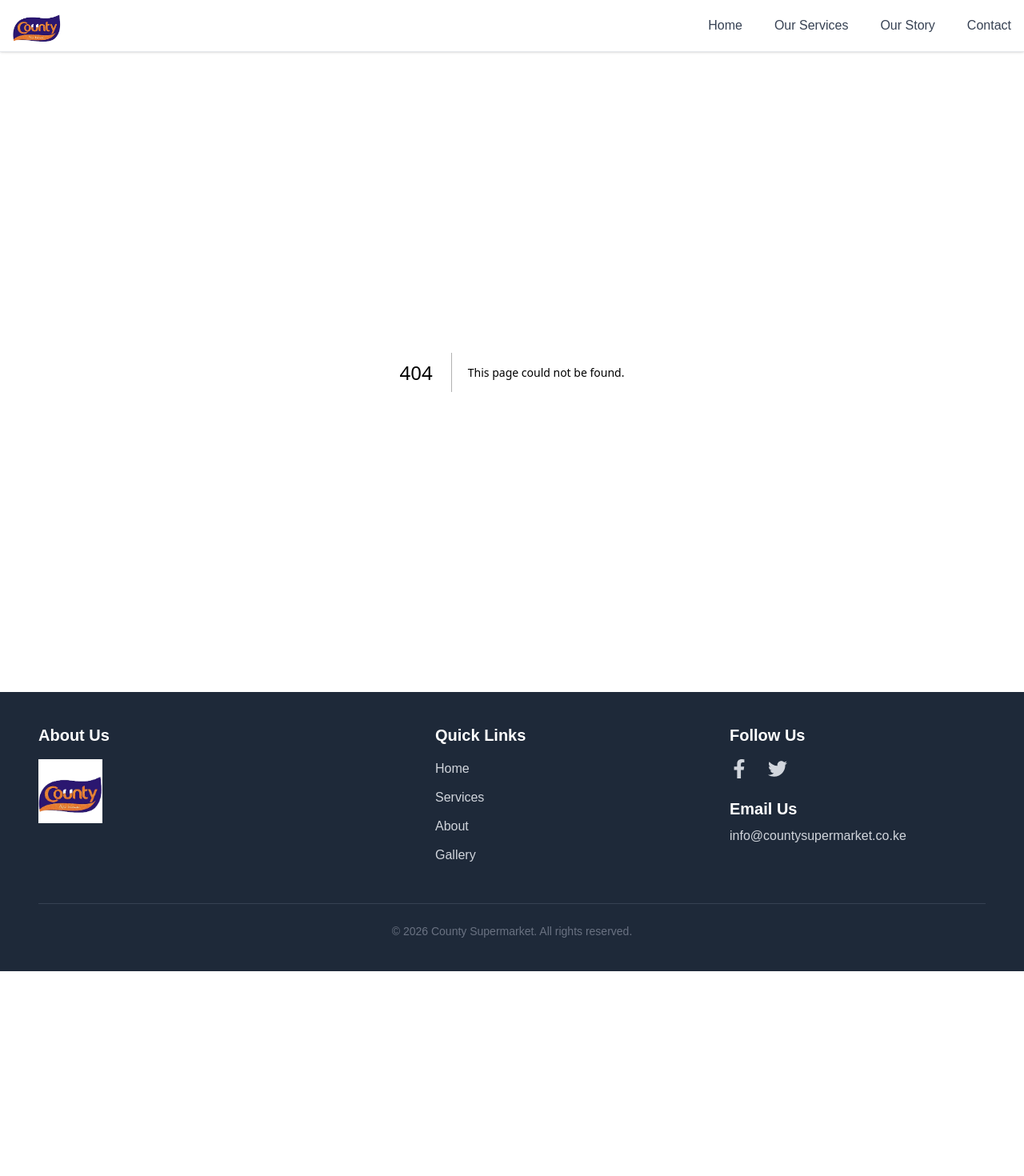
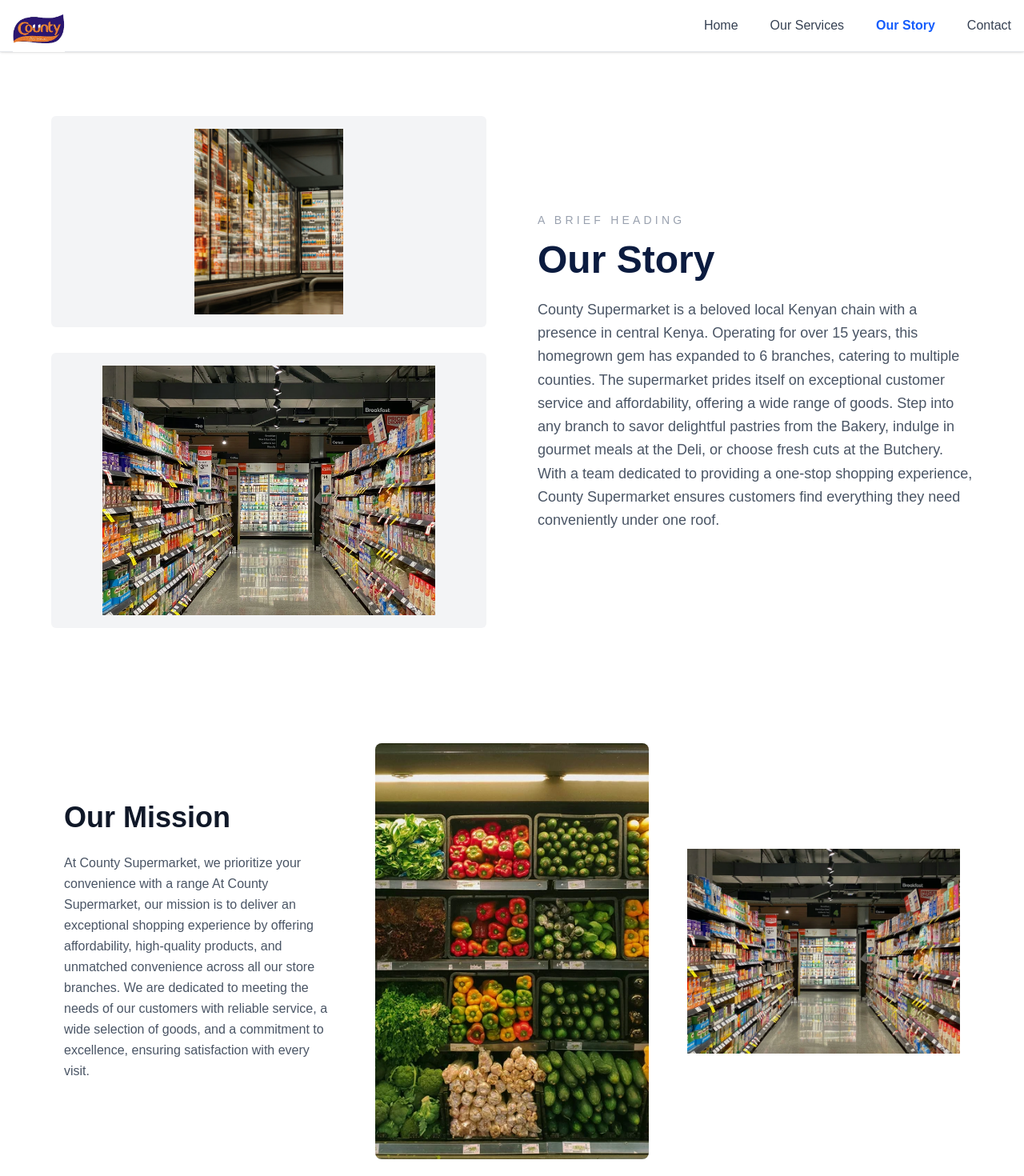
Before and after one commit to Eye-Kyu/County-supermarket, a Next.js app: page /Story in a window 1280 px wide. Before the commit this address had no page. Shown: the top 1470 px of the page at 80% size. Before the commit the page ends 1214 px from the top, so only its background shows below. Built offline with nearby package versions, Linux system fonts and the light colour scheme.

Commit message:
mission page

```diff
--- a/app/Services/page.tsx
+++ b/app/Services/page.tsx
@@ -1,6 +1,7 @@
 import Hero from "../components/HeroServices";
 import WhyShopWithUs from "../components/ourservices/ServicesWhy";
 import PageService from "../components/ourservices/Services";
+import OurStory from "../components/ourstory/Story";
 
 export default function Services() {
   return (
@@ -12,6 +13,7 @@ export default function Services() {
       <div className="bg-white z-10 relative">
         <PageService />
         <WhyShopWithUs />
+        <OurStory />
       </div>
     </div>
   );
--- /dev/null
+++ b/app/Story/page.tsx
@@ -0,0 +1,11 @@
+import Mission from "../components/ourstory/Mission";
+import OurStory from "../components/ourstory/Story";
+
+export default function Services() {
+  return (
+    <div className="bg-white relative">
+      <OurStory />
+      <Mission />
+    </div>
+  );
+}
--- a/app/components/Navbar.tsx
+++ b/app/components/Navbar.tsx
@@ -12,7 +12,7 @@ export default function Navbar() {
   const links = [
     { name: "Home", href: "/" },
     { name: "Our Services", href: "/Services" },
-    { name: "Our Story", href: "/about" },
+    { name: "Our Story", href: "/Story" },
     { name: "Contact", href: "/contact" },
   ];
 
@@ -30,7 +30,7 @@ export default function Navbar() {
             <Image
               src="/global assets/Logo.jpg"
               alt="Logo"
-              width={60}
+              width={65}
               height={50}
               priority
             />
--- /dev/null
+++ b/app/components/Testimonials.tsx
@@ -0,0 +1,55 @@
+import { FaUser } from "react-icons/fa";
+
+const testimonials = [
+  {
+    quote: "The supermarket like no other, i love their services. Keep it up.",
+    name: "Kelvin Mbugua",
+  },
+  {
+    quote:
+      "It was awesome i came n shopped with guyz...the service is good..nakuongeleshwa vizuri just amazing to your customers..Kagio where i live",
+    name: "Nyambui Favored",
+  },
+  {
+    quote:
+      "Always proud of county supermarket. Big up winning team #COUNTYINHOME",
+    name: "Alex Kelvin",
+  },
+];
+
+export default function ClientTestimonials() {
+  return (
+    <section className="py-20 px-6 md:px-16 bg-white">
+      <div className="max-w-7xl mx-auto">
+        {/* Heading */}
+        <h2 className="text-center text-3xl md:text-4xl font-bold text-[#0b1b3f] mb-16">
+          Client Testimonials
+        </h2>
+
+        {/* Testimonials */}
+        <div className="grid grid-cols-1 md:grid-cols-3 gap-12 text-center">
+          {testimonials.map((item, index) => (
+            <div key={index} className="space-y-6">
+              {/* Quote */}
+              <p className="text-sm md:text-base text-gray-500 leading-relaxed max-w-sm mx-auto">
+                “{item.quote}”
+              </p>
+
+              {/* Avatar */}
+              <div className="flex justify-center">
+                <div className="w-14 h-14 rounded-full bg-gray-200 flex items-center justify-center text-gray-500">
+                  <FaUser size={18} />
+                </div>
+              </div>
+
+              {/* Name */}
+              <p className="text-xs font-semibold uppercase tracking-wider text-[#0b1b3f]">
+                {item.name}
+              </p>
+            </div>
+          ))}
+        </div>
+      </div>
+    </section>
+  );
+}
--- /dev/null
+++ b/app/components/ourstory/Mission.tsx
@@ -0,0 +1,48 @@
+import Image from "next/image";
+
+export default function Mission() {
+  return (
+    <section className="w-full bg-white py-16 px-4 md:px-10 lg:px-20">
+      <div className="mx-auto max-w-7xl grid grid-cols-1 lg:grid-cols-3 gap-12 items-center">
+        {/* LEFT: Text content */}
+        <div className="max-w-xl">
+          <h2 className="text-3xl md:text-4xl font-bold text-gray-900 mb-6">
+            Our Mission
+          </h2>
+
+          <p className="text-gray-600 leading-relaxed mb-6">
+            At County Supermarket, we prioritize your convenience with a range
+            At County Supermarket, our mission is to deliver an exceptional
+            shopping experience by offering affordability, high-quality
+            products, and unmatched convenience across all our store branches.
+            We are dedicated to meeting the needs of our customers with reliable
+            service, a wide selection of goods, and a commitment to excellence,
+            ensuring satisfaction with every visit.
+          </p>
+        </div>
+
+        {/* MIDDLE: Store image */}
+        <div className="relative h-105 md:h-130 w-full">
+          <Image
+            src="/Images/Hero/Groceries.webp"
+            alt="County Supermarket aisle"
+            fill
+            className="object-cover rounded-lg"
+            sizes="(max-width: 1024px) 100vw, 33vw"
+          />
+        </div>
+
+        {/* RIGHT: Poster / graphic */}
+        <div className="relative h-[420px] md:h-[520px] w-full">
+          <Image
+            src="/Images/Hero/hero1.webp"
+            alt="County Supermarket poster"
+            fill
+            className="object-contain"
+            sizes="(max-width: 1024px) 100vw, 33vw"
+          />
+        </div>
+      </div>
+    </section>
+  );
+}
--- /dev/null
+++ b/app/components/ourstory/Story.tsx
@@ -0,0 +1,57 @@
+import Image from "next/image";
+
+export default function OurStory() {
+  return (
+    <section className="min-h-screen bg-white px-6 md:px-16 flex items-center">
+      <div className="max-w-7xl mx-auto w-full grid grid-cols-1 lg:grid-cols-2 gap-16 items-center">
+        {/* LEFT — IMAGE COLUMN */}
+        <div className="flex flex-col gap-8 h-[80vh]">
+          {/* Top Image */}
+          <div className="relative flex-1 bg-gray-100 rounded-md">
+            <Image
+              src="/Images/Hero/hero2.webp"
+              alt="County Supermarket exterior"
+              fill
+              className="object-contain p-4"
+              priority
+            />
+          </div>
+
+          {/* Bottom Image */}
+          <div className="relative flex-[1.3] bg-gray-100 rounded-md">
+            <Image
+              src="/Images/Hero/hero1.webp"
+              alt="County Supermarket interior"
+              fill
+              className="object-contain p-4"
+            />
+          </div>
+        </div>
+
+        {/* RIGHT — TEXT CONTENT */}
+        <div className="max-w-xl">
+          <p className="uppercase tracking-[0.3em] text-sm text-gray-400 mb-4">
+            A Brief Heading
+          </p>
+
+          <h2 className="text-4xl md:text-5xl font-extrabold text-[#0b1b3f] mb-6">
+            Our Story
+          </h2>
+
+          <p className="text-gray-600 leading-relaxed text-base md:text-lg">
+            County Supermarket is a beloved local Kenyan chain with a presence
+            in central Kenya. Operating for over 15 years, this homegrown gem
+            has expanded to 6 branches, catering to multiple counties. The
+            supermarket prides itself on exceptional customer service and
+            affordability, offering a wide range of goods. Step into any branch
+            to savor delightful pastries from the Bakery, indulge in gourmet
+            meals at the Deli, or choose fresh cuts at the Butchery. With a team
+            dedicated to providing a one-stop shopping experience, County
+            Supermarket ensures customers find everything they need conveniently
+            under one roof.
+          </p>
+        </div>
+      </div>
+    </section>
+  );
+}
--- a/app/page.tsx
+++ b/app/page.tsx
@@ -5,6 +5,7 @@ import Gallery from "./components/Gallery";
 import Maps from "./components/Maps";
 import Contact from "./components/Contact";
 import Why from "./components/Why";
+import ClientTestimonials from "./components/Testimonials";
 
 export default function Home() {
   return (
@@ -14,6 +15,7 @@ export default function Home() {
         <div className=" space-y-14">
           <Services />
           <Why />
+          <ClientTestimonials />
           <About />
           <Gallery />
           <Contact />
```
Also changed, not shown: public/Images/Customer-Care.jpg (added).
